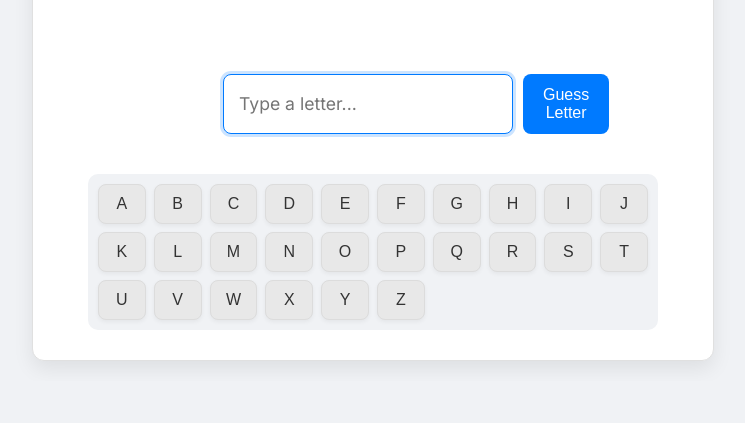
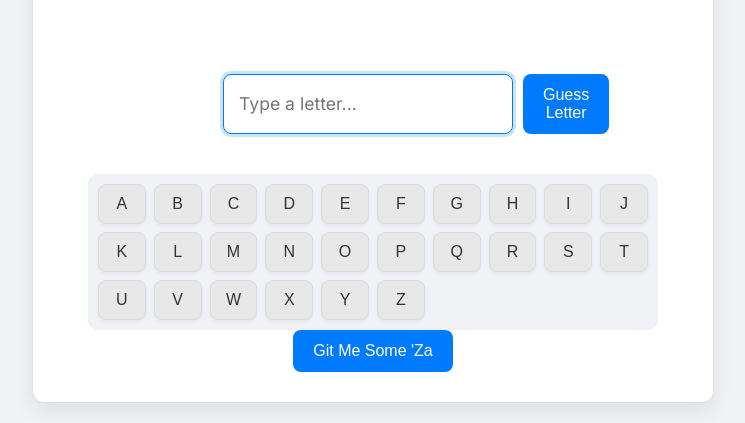
Before and after one commit to ruitzingelhaifernitz/cuddly-octo-bassoon, a plain HTML site: page index.html in a window 1280 px wide. Shown: the part 523-946 px from the top of the page, without its empty margins (267-1012 px from the left). Before the commit the page ends 904 px from the top, so only its background shows below. Drawn offline with Linux system fonts and the light colour scheme.

Commit message:
Update index.html

```diff
--- a/index.html
+++ b/index.html
@@ -29,6 +29,7 @@
             </div>
 
         <button id="resetGame" class="reset-button" style="display: none;">Play Again</button>
+        <button id="searchForPizzas" a href="https://www.lidl.com/search/products/Lidl%20Preferred%20Selection%20frozen%20thin%20crust%20pizza">Git Me Some 'Za</button>
     </div>
     <script src="script.js"></script>
 </body>
```
